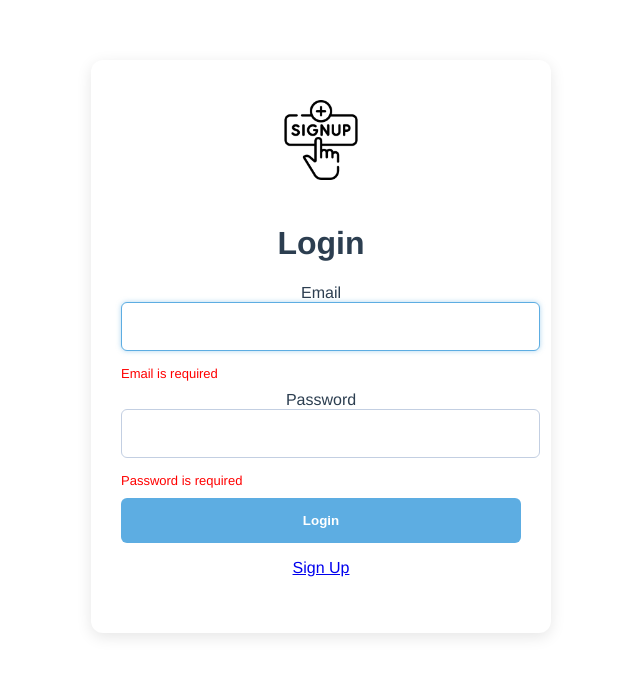
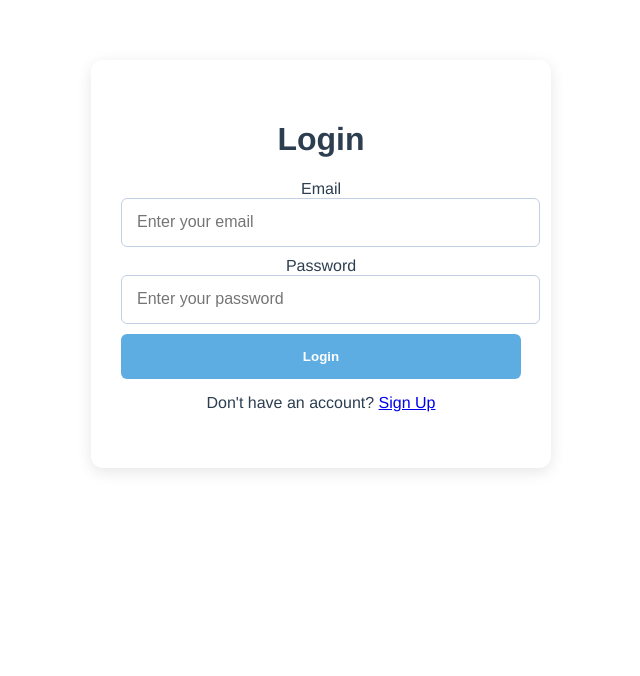
Before and after one commit to rony-almawla/frontendassessment, a Vue app in the folder login/: page /login in a window 1280 px wide. Shown: the top 676 px of the page, without its empty margins (319-959 px from the left). Built offline with nearby package versions, Linux system fonts and the light colour scheme.

Commit message:
finishing the signup and login

```diff
--- a/login/src/components/Login.vue
+++ b/login/src/components/Login.vue
@@ -1,146 +1,118 @@
 <template>
   <div class="login">
-    <img class="logo" src="../assets/signup.png" alt="Logo" />
     <h1>Login</h1>
-    <form @submit.prevent="onSubmit">
-      <label for="email">Email</label>
-      <input
-        id="email"
-        type="text"
-        v-model="email"
-        ref="emailInput"
-        autocomplete="username"
-      />
-      <span role="alert" class="error">{{ errors.email }}</span>
+    <Form :validation-schema="schema" @submit="onSubmit">
+      <div>
+        <label>Email</label>
+        <Field name="email" type="email" placeholder="Enter your email" />
+        <ErrorMessage name="email" class="error" />
+      </div>
 
-      <label for="password">Password</label>
-      <input
-        id="password"
-        type="password"
-        v-model="password"
-        autocomplete="current-password"
-      />
-      <span role="alert" class="error">{{ errors.password }}</span>
+      <div>
+        <label>Password</label>
+        <Field name="password" type="password" placeholder="Enter your password" />
+        <ErrorMessage name="password" class="error" />
+      </div>
 
-      <button type="submit" :disabled="loading" :aria-busy="loading">
+      <button type="submit" :disabled="loading">
         <span v-if="loading">Logging in...</span>
         <span v-else>Login</span>
       </button>
-    </form>
+    </Form>
 
-    <p>
-      <router-link :to="{ name: 'SignUp' }">Sign Up</router-link>
+    <p style="margin-top: 15px">
+      Don't have an account?
+      <a href="#" @click.prevent="goSignup">Sign Up</a>
     </p>
   </div>
 </template>
 
 <script>
-import { ref, onMounted } from 'vue'
+import { ref } from 'vue'
+import { Form, Field, ErrorMessage } from 'vee-validate'
+import * as yup from 'yup'
 import axios from 'axios'
 import bcrypt from 'bcryptjs'
 import DOMPurify from 'dompurify'
-import { useForm } from 'vee-validate'
-import * as yup from 'yup'
 
 export default {
   name: 'LoginPage',
+  components: { Form, Field, ErrorMessage },
   setup() {
-    const email = ref('')
-    const password = ref('')
     const loading = ref(false)
-    const emailInput = ref(null)
 
-    // Validation schema
     const schema = yup.object({
-      email: yup.string().required('Email is required').email('Invalid email'),
-      password: yup
-        .string()
-        .required('Password is required')
-        .min(8, 'Password must be at least 8 characters')
+      email: yup.string().required('Email is required').email('Invalid email format'),
+      password: yup.string().required('Password is required').min(8, 'Password must be at least 8 characters')
     })
 
-    const { handleSubmit, errors } = useForm({ validationSchema: schema })
-
-    onMounted(() => {
-      emailInput.value.focus()
-      const token = localStorage.getItem('jwt-token')
-      if (token) {
-        const payload = JSON.parse(atob(token))
-        if (Date.now() < payload.exp) {
-          window.location.href = '/'
-        } else {
-          localStorage.removeItem('jwt-token')
-          localStorage.removeItem('user-info')
-        }
-      }
-    })
-
-    const onSubmit = handleSubmit(async () => {
+    const onSubmit = async (values) => {
       loading.value = true
       try {
-        const safeEmail = DOMPurify.sanitize(email.value)
-        const safePassword = DOMPurify.sanitize(password.value)
+        const safeEmail = DOMPurify.sanitize(values.email).trim()
+        const safePassword = DOMPurify.sanitize(values.password).trim()
 
         const response = await axios.get('http://localhost:3000/users')
         const user = response.data.find(
-          u =>
-            u.email.toLowerCase() === safeEmail.toLowerCase() &&
-            bcrypt.compareSync(safePassword, u.password)
+          u => u.email.toLowerCase() === safeEmail.toLowerCase() &&
+               bcrypt.compareSync(safePassword, u.password)
         )
 
-        if (user) {
-          const token = btoa(
-            JSON.stringify({ email: user.email, exp: Date.now() + 3600000 })
-          )
+        if (!user) {
+          alert('Invalid email or password')
+          return
+        }
+
+        let token = localStorage.getItem('jwt-token')
+        if (!token) {
+          token = btoa(JSON.stringify({ email: user.email, exp: Date.now() + 3600000 }))
           localStorage.setItem('jwt-token', token)
-          localStorage.setItem('user-info', JSON.stringify(user))
-          window.location.href = '/'
-        } else {
-          alert('Invalid email or password')
         }
+
+        localStorage.setItem('user-info', JSON.stringify(user))
+        window.location.href = '/'
       } catch (err) {
         console.error(err)
-        alert('Login failed')
+        alert('Login failed. Check console.')
       } finally {
         loading.value = false
       }
-    })
+    }
 
-    return { email, password, loading, emailInput, errors, onSubmit }
+    const goSignup = () => window.location.href = '/sign-up'
+
+    return { schema, loading, onSubmit, goSignup }
   }
 }
 </script>
 
 <style scoped>
+.error {
+  color: red;
+  font-size: 13px;
+  margin-bottom: 10px;
+  display: block;
+  text-align: left;
+}
+
 .login {
-  background-color: #fff;
-  padding: 40px 30px;
   max-width: 400px;
   margin: 60px auto;
+  padding: 40px 30px;
+  background-color: #fff;
   border-radius: 12px;
   box-shadow: 0 4px 15px rgba(0, 0, 0, 0.1);
   text-align: center;
 }
 
-.logo {
-  width: 80px;
-  margin-bottom: 20px;
-}
-
 .login input {
   width: 100%;
   height: 45px;
-  margin-bottom: 15px;
+  margin-bottom: 10px;
   padding-left: 15px;
   border: 1px solid #c3cfe2;
   border-radius: 6px;
   font-size: 16px;
-}
-
-.login input:focus {
-  outline: none;
-  border-color: #5dade2;
-  box-shadow: 0 0 5px rgba(93, 173, 226, 0.5);
 }
 
 .login button {
@@ -158,24 +130,4 @@ export default {
   background-color: #a9cce3;
   cursor: not-allowed;
 }
-
-.error {
-  color: red;
-  font-size: 13px;
-  display: block;
-  text-align: left;
-  margin-bottom: 10px;
-}
-
-@media (max-width: 600px) {
-  .login {
-    width: 90%;
-    padding: 30px 20px;
-  }
-  .login input,
-  .login button {
-    height: 42px;
-    font-size: 15px;
-  }
-}
 </style>
--- a/login/src/components/SignUp.vue
+++ b/login/src/components/SignUp.vue
@@ -1,34 +1,41 @@
 <template>
   <div class="register">
     <h1>Sign Up</h1>
-    <form @submit.prevent="onSubmit">
-      <label for="name">Name</label>
-      <input id="name" v-model="name" />
-      <span class="error">{{ nameError }}</span>
+    <Form :validation-schema="schema" @submit="onSubmit">
+      <div>
+        <label>Name</label>
+        <Field name="name" placeholder="Enter your name" />
+        <ErrorMessage name="name" class="error" />
+      </div>
 
-      <label for="email">Email</label>
-      <input id="email" v-model="email" />
-      <span class="error">{{ emailError }}</span>
+      <div>
+        <label>Email</label>
+        <Field name="email" type="email" placeholder="Enter your email" />
+        <ErrorMessage name="email" class="error" />
+      </div>
 
-      <label for="password">Password</label>
-      <input id="password" type="password" v-model="password" />
-      <span class="error">{{ passwordError }}</span>
+      <div>
+        <label>Password</label>
+        <Field name="password" type="password" placeholder="Enter your password" />
+        <ErrorMessage name="password" class="error" />
+      </div>
 
       <button type="submit" :disabled="loading">
         <span v-if="loading">Signing up...</span>
         <span v-else>Sign Up</span>
       </button>
-    </form>
-        <p style="margin-top: 15px">
+    </Form>
+
+    <p style="margin-top: 15px">
       Already have an account?
-      <router-link :to="{ name: 'LoginPage' }">Login</router-link>
+      <a href="#" @click.prevent="goLogin">Login</a>
     </p>
   </div>
 </template>
 
 <script>
 import { ref } from 'vue'
-import { useForm, useField } from 'vee-validate'
+import { Form, Field, ErrorMessage } from 'vee-validate'
 import * as yup from 'yup'
 import axios from 'axios'
 import bcrypt from 'bcryptjs'
@@ -36,100 +43,75 @@ import DOMPurify from 'dompurify'
 
 export default {
   name: 'SignUpPage',
+  components: { Form, Field, ErrorMessage },
   setup() {
     const loading = ref(false)
 
     const schema = yup.object({
       name: yup.string().required('Name is required'),
-      email: yup.string().required('Email is required').email('Invalid email'),
+      email: yup.string().required('Email is required').email('Invalid email format'),
       password: yup.string().required('Password is required').min(8, 'Password must be at least 8 characters')
     })
 
-    // Initialize form
-    const { handleSubmit } = useForm({ validationSchema: schema })
-
-    // Initialize fields
-    const { value: name, errorMessage: nameError } = useField('name')
-    const { value: email, errorMessage: emailError } = useField('email')
-    const { value: password, errorMessage: passwordError } = useField('password')
-
-    // Submit handler
-    const onSubmit = handleSubmit(async () => {
+    const onSubmit = async (values) => {
       loading.value = true
       try {
-        const safeName = DOMPurify.sanitize(name.value)
-        const safeEmail = DOMPurify.sanitize(email.value)
-        const safePassword = DOMPurify.sanitize(password.value)
-
+        const safeName = DOMPurify.sanitize(values.name).trim()
+        const safeEmail = DOMPurify.sanitize(values.email).trim()
+        const safePassword = DOMPurify.sanitize(values.password).trim()
         const hashedPassword = bcrypt.hashSync(safePassword, 10)
 
-        const response = await axios.post('http://localhost:3000/users', {
+        const usersRes = await axios.get('http://localhost:3000/users')
+        if (usersRes.data.some(u => u.email.toLowerCase() === safeEmail.toLowerCase())) {
+          alert('Email already registered')
+          return
+        }
+
+        await axios.post('http://localhost:3000/users', {
           name: safeName,
           email: safeEmail,
           password: hashedPassword
         })
 
-        localStorage.setItem('jwt-token', btoa(JSON.stringify({ email: safeEmail, exp: Date.now() + 3600000 })))
-        localStorage.setItem('user-info', JSON.stringify(response.data))
+        const token = btoa(JSON.stringify({ email: safeEmail, exp: Date.now() + 3600000 }))
+        localStorage.setItem('jwt-token', token)
 
-        window.location.href = '/'
+        alert('Signup successful! Please login.')
+        window.location.href = '/login'
       } catch (err) {
-        console.error('Sign up failed:', err)
-        alert('Sign up failed. Check console.')
+        console.error(err)
+        alert('Signup failed. Check console.')
       } finally {
         loading.value = false
       }
-    })
+    }
 
-    return {
-      name,
-      email,
-      password,
-      nameError,
-      emailError,
-      passwordError,
-      loading,
-      onSubmit
-    }
+    const goLogin = () => window.location.href = '/login'
+
+    return { schema, loading, onSubmit, goLogin }
   }
 }
 </script>
 
 <style scoped>
-/* keep your original styles here */
-</style>
-
-
-<style scoped>
 .register {
-  background-color: #fff;
-  padding: 40px 30px;
   max-width: 400px;
   margin: 60px auto;
+  padding: 40px 30px;
+  background-color: #fff;
   border-radius: 12px;
   box-shadow: 0 4px 15px rgba(0, 0, 0, 0.1);
   text-align: center;
 }
 
-.logo {
-  width: 80px;
-  margin-bottom: 20px;
-}
-
 .register input {
   width: 100%;
   height: 45px;
-  margin-bottom: 15px;
+  margin-bottom: 10px;
   padding-left: 15px;
   border: 1px solid #c3cfe2;
   border-radius: 6px;
   font-size: 16px;
-}
-
-.register input:focus {
-  outline: none;
-  border-color: #5dade2;
-  box-shadow: 0 0 5px rgba(93, 173, 226, 0.5);
 }
 
 .register button {
@@ -151,20 +133,7 @@ export default {
 .error {
   color: red;
   font-size: 13px;
-  display: block;
   text-align: left;
   margin-bottom: 10px;
 }
-
-@media (max-width: 600px) {
-  .register {
-    width: 90%;
-    padding: 30px 20px;
-  }
-  .register input,
-  .register button {
-    height: 42px;
-    font-size: 15px;
-  }
-}
 </style>
```
Also changed, not shown: login/src/components/HomePage.vue (+71 -12 lines).
